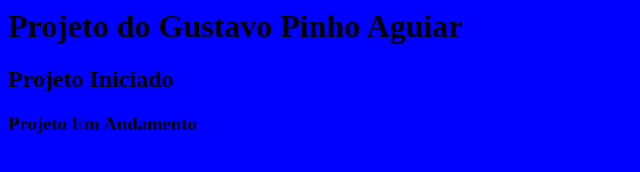
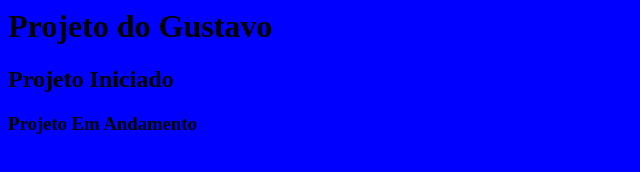
Before and after one commit to gustavopiag/repos-curso, a plain HTML site: page index.html in a window 1280 px wide. Shown: the whole page, without its empty margins (0-640 px from the left). Drawn offline with Linux system fonts and the light colour scheme.

Commit message:
Titulo Site Dev

```diff
--- a/index.html
+++ b/index.html
@@ -3,7 +3,7 @@
         <link rel="stylesheet" href="estilo.css">
     </head>
     <body>
-        <h1>Projeto do Gustavo Pinho Aguiar</h1>
+        <h1>Projeto do Gustavo</h1>
         <h2>Projeto Iniciado</h2>
 	<h3>Projeto Em Andamento</h3>
     </body>
```
